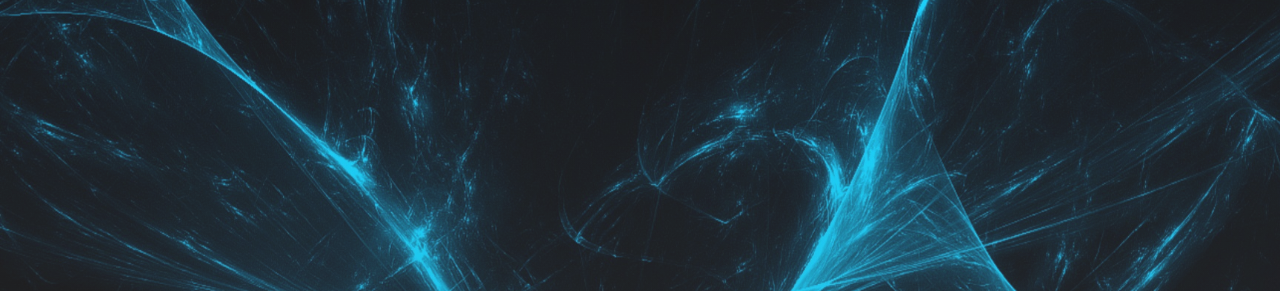
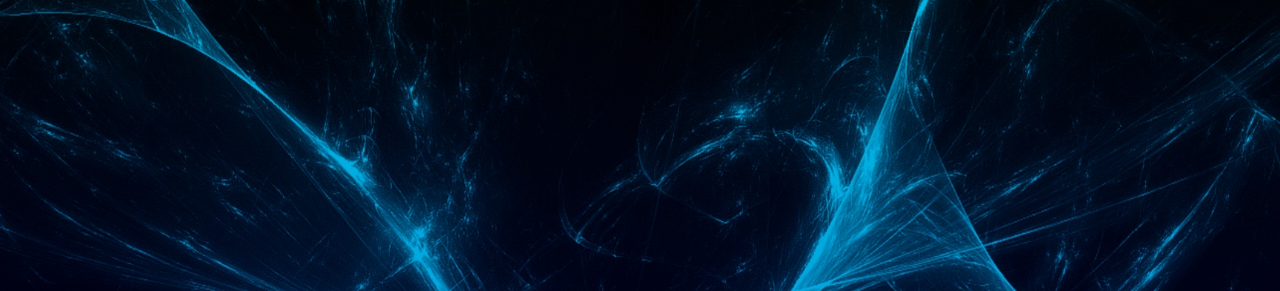
Before and after one commit to krmasterson/personal-website, a plain HTML site: page index.html in a window 1280 px wide. Shown: the part 67-358 px from the top of the page. Drawn offline with nearby package versions, Linux system fonts and the light colour scheme.

Commit message:
small changes

```diff
--- a/style.css
+++ b/style.css
@@ -5,7 +5,7 @@
 .banner {
   padding: 220px 0;
   height: 100vh;
-  background-image: linear-gradient(to bottom, rgba(245, 246, 252, 0.1), rgba(126, 128, 130, 0.3)), url('./images/background-5.jpg');
+  background-image: linear-gradient(to bottom, rgba(0, 0, 0, 0.1), rgba(0, 0, 130, 0.3)), url('./images/background-5.jpg');
   background-size: cover;
 }
 
```
Also changed, not shown: 1 other file.
